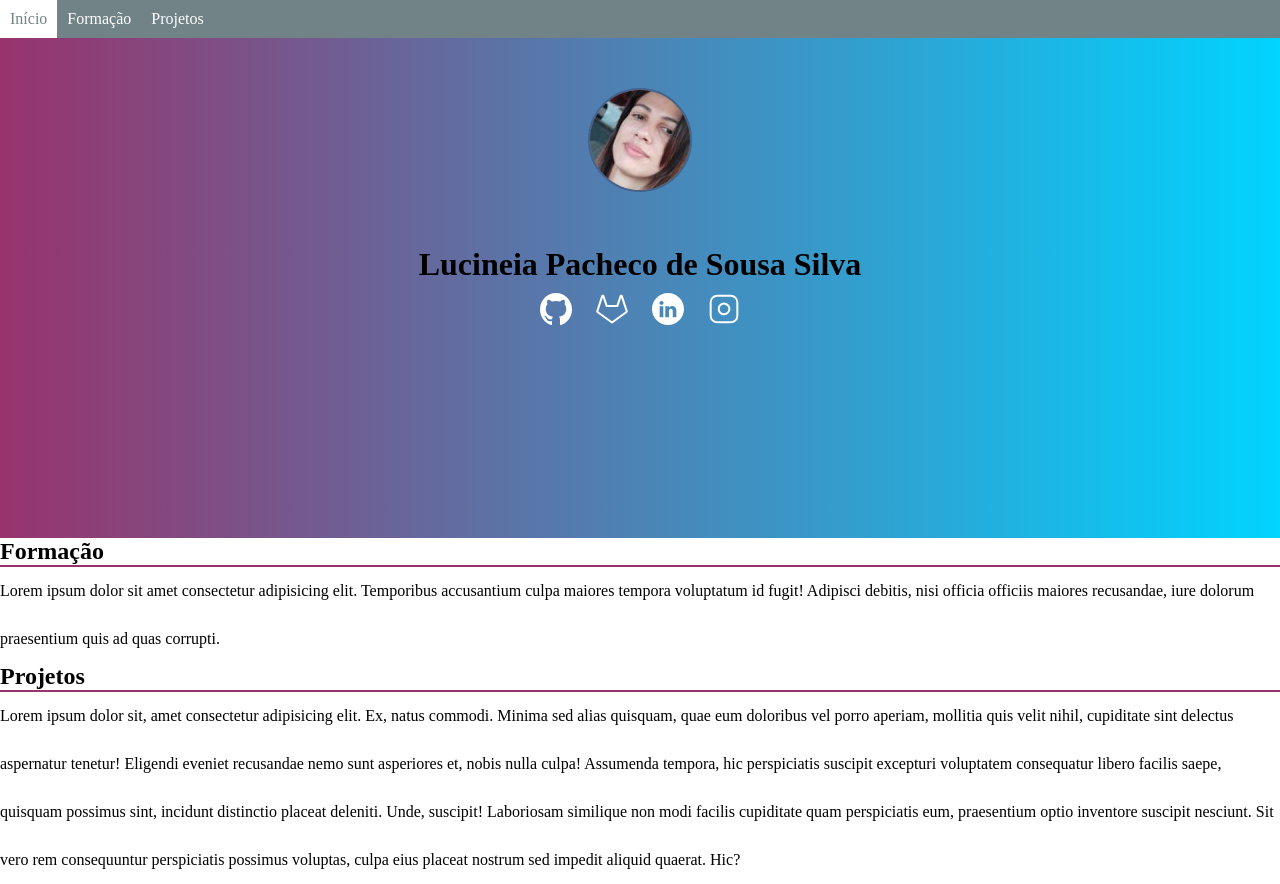
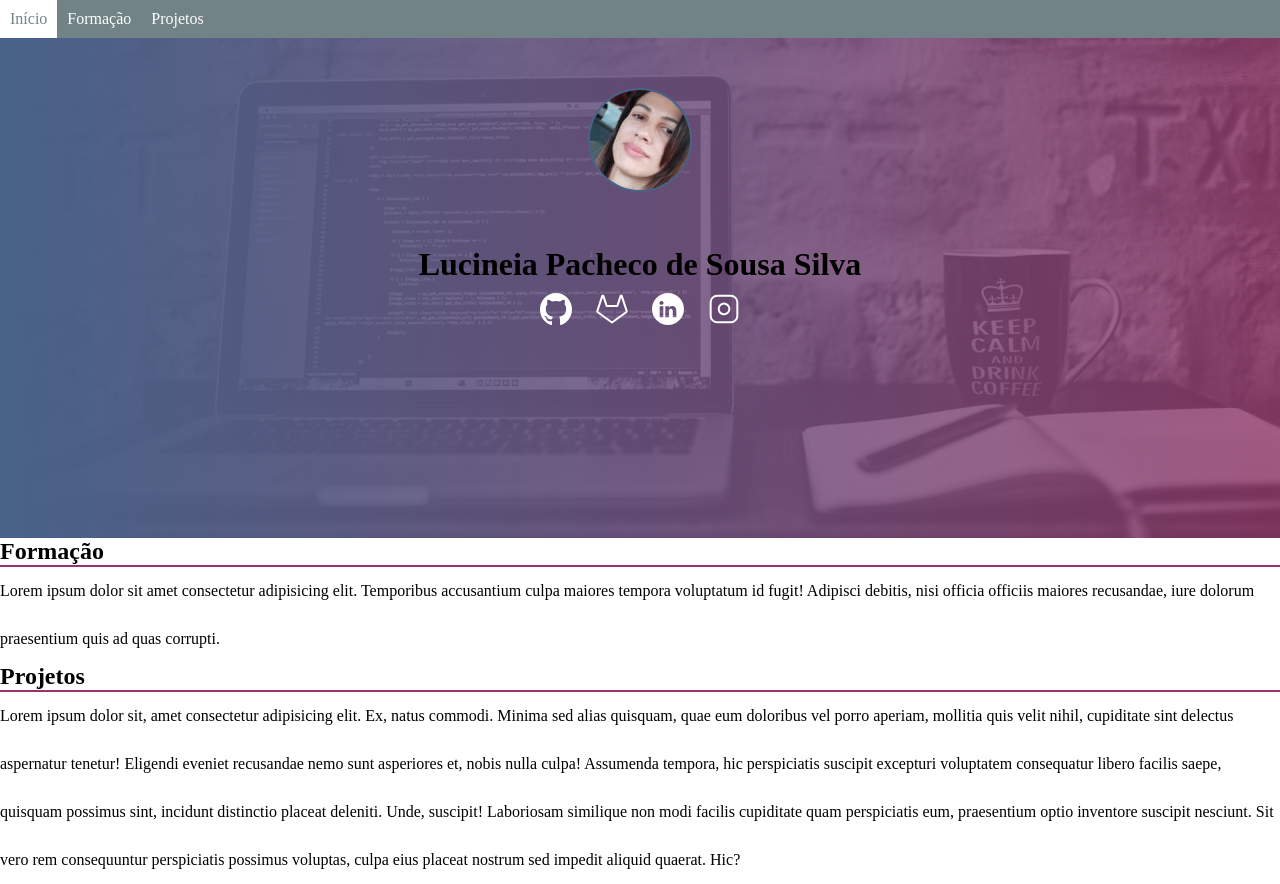
Before and after one commit to lucineiasilva/curriculo, a plain HTML site: page index.html in a window 1280 px wide. Drawn offline with Linux system fonts and the light colour scheme.

Commit message:
Inserido imagem fundo

```diff
--- a/estilo.css
+++ b/estilo.css
@@ -17,14 +17,12 @@
 
 .cabecalho  {
 
+    text-align: center;
     background-color: var(--cor-primaria);
-    text-align: center;
-    background: linear-gradient(90deg,
-    rgba(72,98,136,1) 0%, rgba(152,51,108,1) 0%,
-    rgba(0,212,255,1) 100%), url("fundo.png");
+    background: linear-gradient(90deg, rgba(72,98,136,1) 0%, rgba(152,51,108,0.7) 100%), url("fundo.png");
     background-repeat: no-repeat;
     background-size: cover;
-    min-height: 500px
+    min-height: 500px;
 }
 
 .perfil{
--- a/index.html
+++ b/index.html
@@ -15,7 +15,7 @@
                     <li><a href= "#projetos"class=" menu-item">Projetos</a></li>
                 </ul>
             </nav>
-       <div class="cabecalho">
+       <div class="cabecalho"  name="Inicio">
         <img src="Neia.jpg"  alt="Foto de Lucineia" class="perfil"
         whidth="100" height="100">
         <h1 class="título"> Lucineia Pacheco de Sousa Silva</h1>
```
